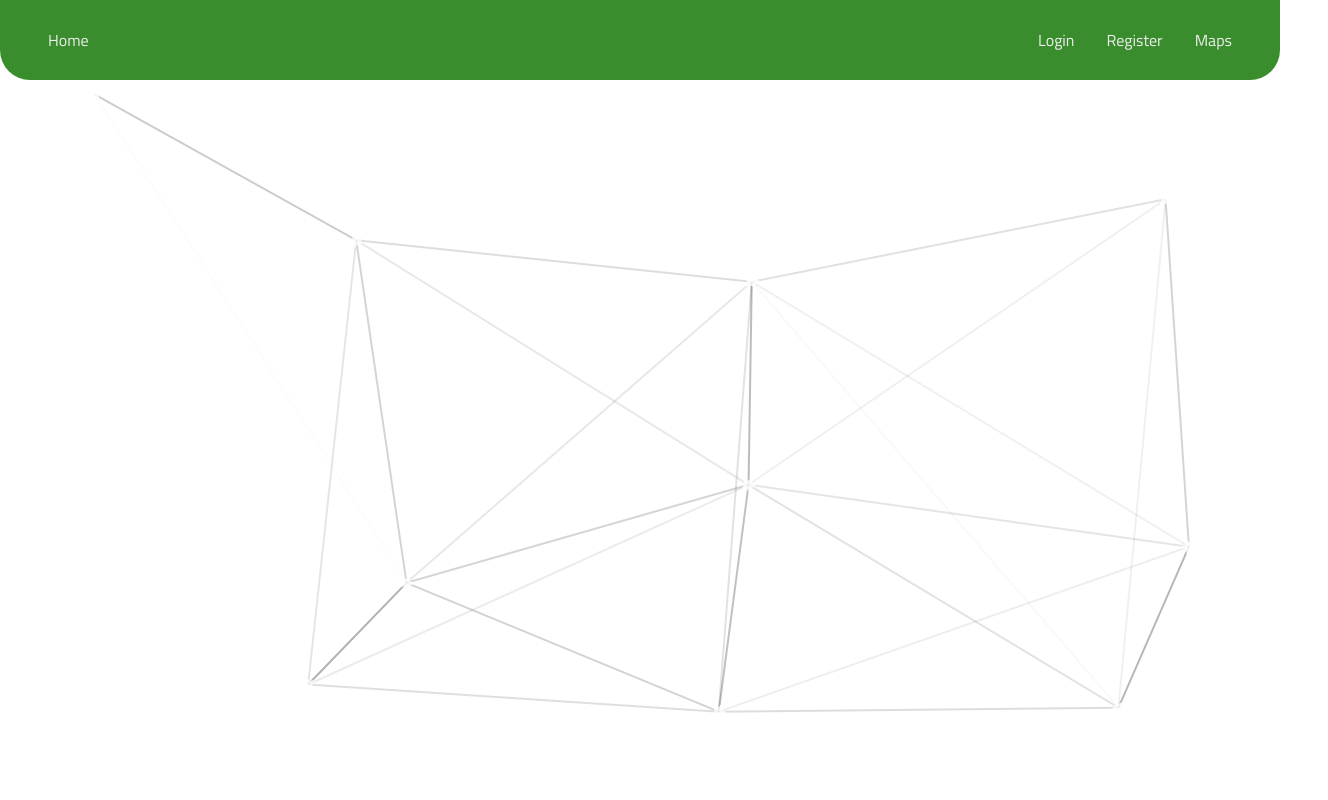
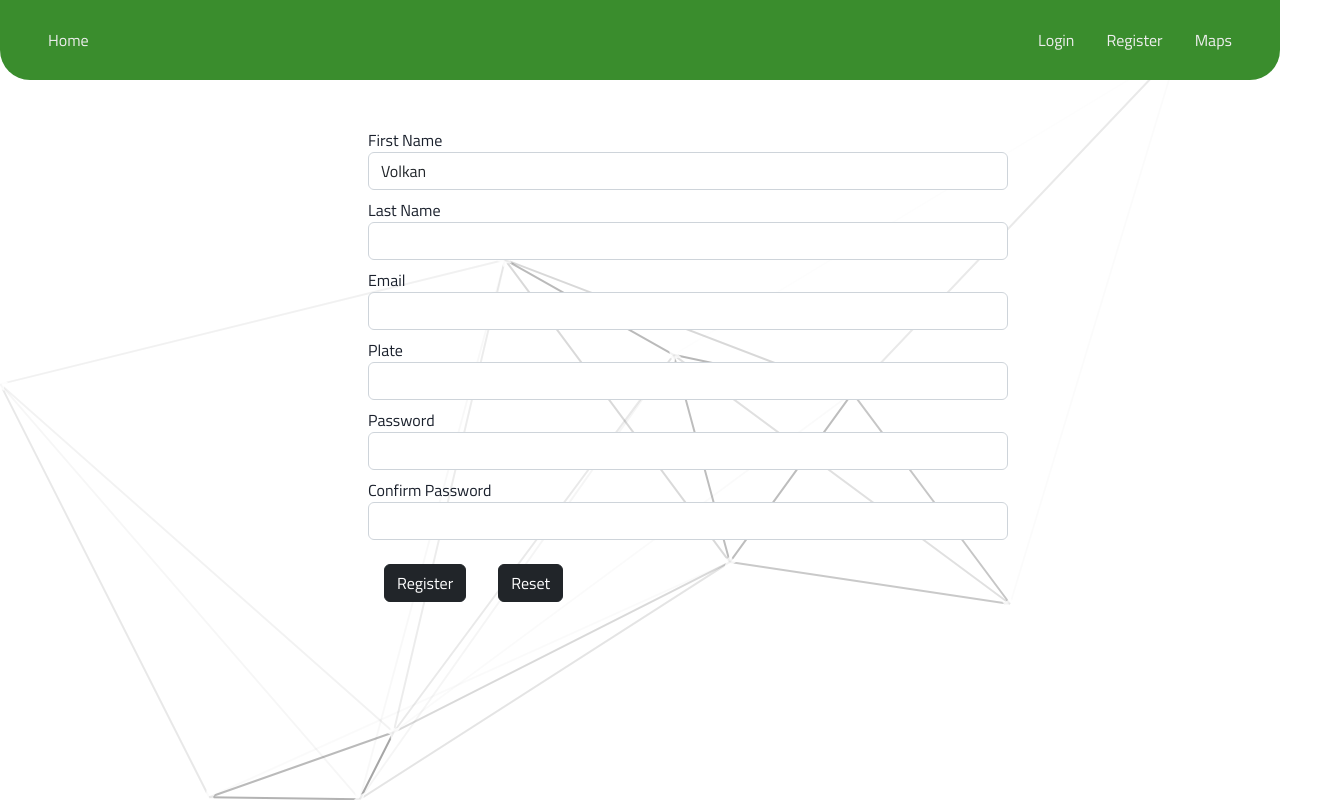
Before and after one commit to volkanarslan01/otopark-project-front-end, a React (Create React App) app: page /user in a window 1280 px wide. Shown: the whole page, 1328 px wide, since content can reach past the window. Built offline with nearby package versions, Linux system fonts and the light colour scheme.

Commit message:
Project User Profile Start

```diff
--- a/package.json
+++ b/package.json
@@ -6,6 +6,9 @@
     "@chakra-ui/react": "^2.4.5",
     "@emotion/react": "^11",
     "@emotion/styled": "^11",
+    "@fortawesome/fontawesome-svg-core": "^6.4.0",
+    "@fortawesome/free-solid-svg-icons": "^6.4.0",
+    "@fortawesome/react-fontawesome": "^0.2.0",
     "@lottiefiles/react-lottie-player": "^3.5.0",
     "@react-google-maps/api": "^2.17.1",
     "@testing-library/jest-dom": "^5.16.5",
@@ -15,10 +18,9 @@
     "bcrypt": "^5.1.0",
     "boostrap": "^2.0.0",
     "bootstrap": "^5.2.3",
+    "font-awesome": "^4.7.0",
     "formik": "^2.2.9",
     "framer-motion": "^8",
-    "i": "^0.3.7",
-    "milliseconds": "^1.0.3",
     "npm": "^9.6.4",
     "react": "^18.2.0",
     "react-cookie": "^4.1.1",
--- a/src/App.js
+++ b/src/App.js
@@ -7,6 +7,7 @@ import Maps from "../src/components/pages/Maps/Maps.js";
 import Reservations from "../src/components/pages/Reservations/Reservations.js";
 import { Route, Routes } from "react-router-dom";
 import Particles from "../src/components/Particles.jsx";
+import User from "./components/pages/User/user.js";
 function App() {
   return (
     <>
@@ -21,6 +22,7 @@ function App() {
               <Route path="/register" element={<Register />}></Route>
               <Route path="/map" element={<Maps />}></Route>
               <Route path="/reservations" element={<Reservations />}></Route>
+              <Route path="/user" element={<User />}></Route>
             </Route>
           </Routes>
         </div>
--- a/src/components/pages/Navbar/Navbar.js
+++ b/src/components/pages/Navbar/Navbar.js
@@ -4,8 +4,8 @@ import { Link } from "react-router-dom";
 import classes from "./navbar.module.scss";
 import { useCookies } from "react-cookie";
 import { useNavigate } from "react-router-dom";
-import { background, color } from "@chakra-ui/react";
-
+import { FontAwesomeIcon } from "@fortawesome/react-fontawesome";
+import { faUser } from "@fortawesome/free-solid-svg-icons";
 function Navbar() {
   const [cookies, setCookies] = useCookies(["access_token"]);
   const navigate = useNavigate();
@@ -22,12 +22,14 @@ function Navbar() {
     <header className={classes.header}>
       <nav ref={navRef} className={classes.nav}>
         <Link to="/">Home</Link>
+
         {!cookies.access_token ? (
-          <div>
+          <div className={classes.hide}>
             <Link to="/login">Login</Link>
             <Link to="/register">Register</Link>
           </div>
         ) : (
+          <div className={classes.visible}>
             <button
               type="button"
               style={{
@@ -41,6 +43,10 @@ function Navbar() {
             >
               Logout
             </button>
+            <Link to="/user">
+              <FontAwesomeIcon icon={faUser} className={classes.icon} />
+            </Link>
+          </div>
         )}
         <Link to="/map">Maps</Link>
 
--- a/src/components/pages/Navbar/navbar.module.scss
+++ b/src/components/pages/Navbar/navbar.module.scss
@@ -113,6 +113,6 @@ ul {
   }
 }
 
-.hidden {
-  visibility: hidden;
+.icon {
+  font-size: 20px;
 }
--- /dev/null
+++ b/src/components/pages/User/user.js
@@ -0,0 +1,60 @@
+import { useEffect, useState } from "react";
+import axios from "../../../Api/axios";
+
+import classes from "./user.module.scss";
+import user from "../../../assets/user.gif";
+import { Formik, Form } from "formik";
+import { TextField } from "../Register/TextField.js";
+const User = () => {
+  useEffect(() => {}, []);
+  const onSubmitButton = async (values) => {
+    console.log(values.firstName);
+    try {
+      await axios.post("/user", {
+        name: values.firstName,
+        surname: values.lastName,
+        plate: values.plate,
+        email: values.email,
+        password: values.password,
+      });
+    } catch (error) {}
+  };
+  return (
+    <Formik
+      initialValues={{
+        firstName: "Volkan",
+        lastName: "",
+        email: "",
+        plate: "",
+        password: "",
+      }}
+      onSubmit={(values) => onSubmitButton(values)}
+    >
+      {(formik) => (
+        <div className="d-flex align-items-center justify-content-center w-100 m-5">
+          <Form className="w-50">
+            <TextField label="First Name" name="firstName" type="text" />
+            <TextField label="Last Name" name="lastName" type="text" />
+            <TextField label="Email" name="email" type="email" />
+            <TextField label="Plate" name="plate" type="text" />
+            <TextField label="Password" name="password" type="password" />
+            <TextField
+              label="Confirm Password"
+              name="confirmPassword"
+              type="password"
+            />
+            <button className="btn btn-dark m-3" type="submit">
+              Register
+            </button>
+            <button className="btn btn-dark m-3" type="reset">
+              Reset
+            </button>
+            {/* {err ? <h4 className={classes.error}>{err}</h4> : null} */}
+          </Form>
+        </div>
+      )}
+    </Formik>
+  );
+};
+
+export default User;
--- /dev/null
+++ b/src/components/pages/User/user.module.scss
@@ -0,0 +1,21 @@
+.main {
+  display: flex;
+  justify-content: center;
+}
+
+.box {
+  width: 75%;
+  display: flex;
+  justify-content: center;
+  align-items: center;
+  .user {
+    display: block;
+    width: 100%;
+    height: 100%;
+    border: 1px solid #333;
+  }
+  .text {
+    margin: 10px;
+    border: 1px solid #333;
+  }
+}
```
Also changed, not shown: src/assets/user.gif (added), 1 other file (tests, documents, lock files or other folders). Lines whose indentation alone changed are shown as unchanged.
